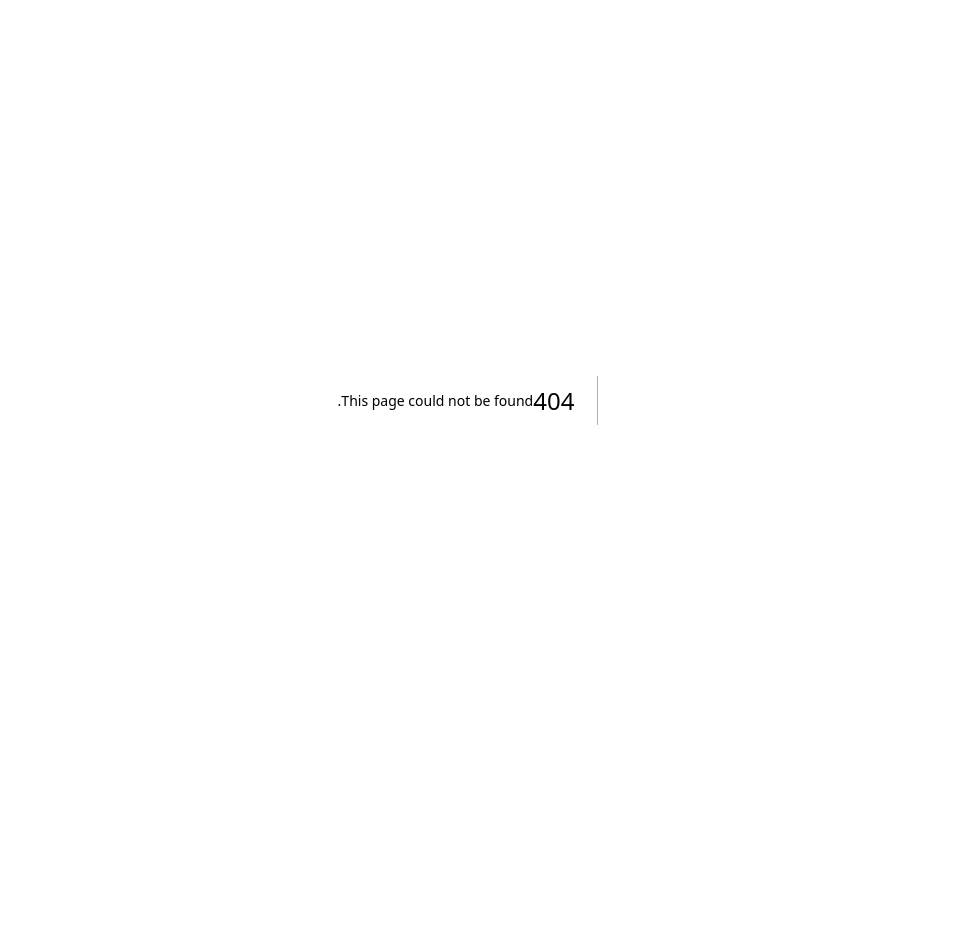
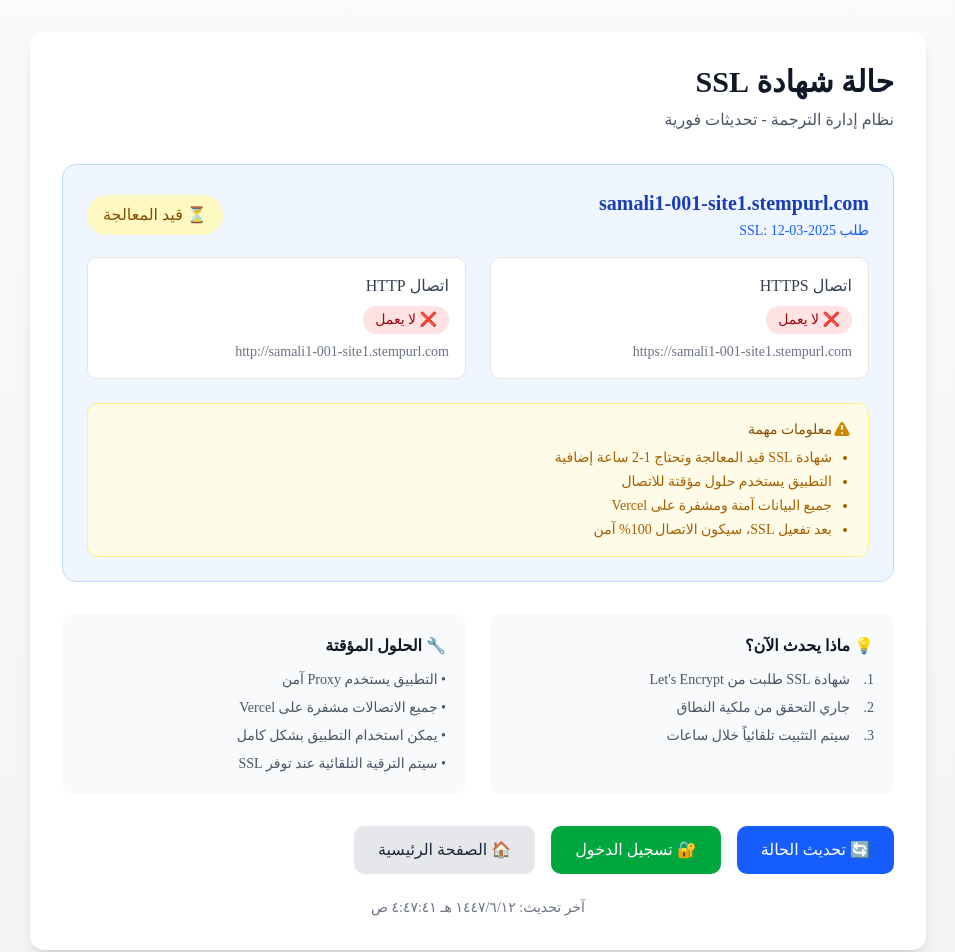
Before and after one commit to WWW-Alhnani-COM/TranslationSystem, a Next.js app: page /ssl-status in a window 1280 px wide. Before the commit this address had no page. Shown: the top 952 px of the page, without its empty margins (162-1117 px from the left). Before the commit the page ends 800 px from the top, so only its background shows below. Built offline with nearby package versions, Linux system fonts and the light colour scheme; no server answers.

Commit message:
Create page.tsx

```diff
--- /dev/null
+++ b/app/ssl-status/page.tsx
@@ -0,0 +1,188 @@
+// app/ssl-status/page.tsx
+"use client";
+
+import { useState, useEffect } from 'react';
+
+export default function SSLStatusPage() {
+  const [sslStatus, setSslStatus] = useState<any>(null);
+  const [loading, setLoading] = useState(true);
+
+  useEffect(() => {
+    checkSSLStatus();
+  }, []);
+
+  const checkSSLStatus = async () => {
+    setLoading(true);
+
+    try {
+      // اختبار HTTPS
+      const httpsTest = await fetch('https://samali1-001-site1.stempurl.com/api/Users', {
+        method: 'GET',
+        mode: 'no-cors',
+      }).then(() => '✅ يعمل').catch(() => '❌ لا يعمل');
+
+      // اختبار HTTP
+      const httpTest = await fetch('http://samali1-001-site1.stempurl.com/api/Users', {
+        method: 'GET',
+        mode: 'no-cors',
+      }).then(() => '✅ يعمل').catch(() => '❌ لا يعمل');
+
+      setSslStatus({
+        https: httpsTest,
+        http: httpTest,
+        timestamp: new Date().toISOString(),
+        message: 'SSL قيد التفعيل. قد يستغرق بضع ساعات.'
+      });
+    } catch (error: any) {
+      setSslStatus({
+        error: error.message,
+        timestamp: new Date().toISOString(),
+      });
+    } finally {
+      setLoading(false);
+    }
+  };
+
+  return (
+    <div className="min-h-screen bg-gradient-to-b from-gray-50 to-gray-100 p-4 md:p-8">
+      <div className="max-w-4xl mx-auto">
+        <div className="bg-white rounded-xl shadow-lg p-6 md:p-8">
+          <h1 className="text-2xl md:text-3xl font-bold text-gray-900 mb-2">حالة شهادة SSL</h1>
+          <p className="text-gray-600 mb-8">نظام إدارة الترجمة - تحديثات فورية</p>
+
+          {loading ? (
+            <div className="text-center py-12">
+              <div className="inline-block animate-spin rounded-full h-12 w-12 border-b-2 border-blue-600"></div>
+              <p className="mt-4 text-gray-600">جاري فحص حالة SSL...</p>
+            </div>
+          ) : sslStatus?.error ? (
+            <div className="bg-red-50 border border-red-200 rounded-lg p-6">
+              <h2 className="text-xl font-semibold text-red-800 mb-2">❌ خطأ في الفحص</h2>
+              <p className="text-red-600">{sslStatus.error}</p>
+            </div>
+          ) : (
+            <>
+              {/* بطاقة حالة SSL */}
+              <div className="bg-blue-50 border border-blue-200 rounded-xl p-6 mb-8">
+                <div className="flex items-center justify-between mb-4">
+                  <div>
+                    <h2 className="text-xl font-semibold text-blue-800">samali1-001-site1.stempurl.com</h2>
+                    <p className="text-blue-600 text-sm mt-1">طلب SSL: 12-03-2025</p>
+                  </div>
+                  <div className="px-4 py-2 bg-yellow-100 text-yellow-800 rounded-full font-medium">
+                    ⏳ قيد المعالجة
+                  </div>
+                </div>
+
+                <div className="grid grid-cols-1 md:grid-cols-2 gap-6">
+                  <div className="bg-white rounded-lg p-4 border">
+                    <h3 className="font-medium text-gray-700 mb-2">اتصال HTTPS</h3>
+                    <div className={`inline-flex items-center px-3 py-1 rounded-full text-sm ${
+                      sslStatus?.https?.includes('✅') ? 'bg-green-100 text-green-800' : 'bg-red-100 text-red-800'
+                    }`}>
+                      {sslStatus?.https || 'جارٍ الفحص...'}
+                    </div>
+                    <p className="text-sm text-gray-500 mt-2">
+                      https://samali1-001-site1.stempurl.com
+                    </p>
+                  </div>
+
+                  <div className="bg-white rounded-lg p-4 border">
+                    <h3 className="font-medium text-gray-700 mb-2">اتصال HTTP</h3>
+                    <div className={`inline-flex items-center px-3 py-1 rounded-full text-sm ${
+                      sslStatus?.http?.includes('✅') ? 'bg-green-100 text-green-800' : 'bg-red-100 text-red-800'
+                    }`}>
+                      {sslStatus?.http || 'جارٍ الفحص...'}
+                    </div>
+                    <p className="text-sm text-gray-500 mt-2">
+                      http://samali1-001-site1.stempurl.com
+                    </p>
+                  </div>
+                </div>
+
+                <div className="mt-6 p-4 bg-yellow-50 border border-yellow-200 rounded-lg">
+                  <div className="flex items-start">
+                    <div className="flex-shrink-0">
+                      <svg className="h-5 w-5 text-yellow-600" fill="currentColor" viewBox="0 0 20 20">
+                        <path fillRule="evenodd" d="M8.257 3.099c.765-1.36 2.722-1.36 3.486 0l5.58 9.92c.75 1.334-.213 2.98-1.742 2.98H4.42c-1.53 0-2.493-1.646-1.743-2.98l5.58-9.92zM11 13a1 1 0 11-2 0 1 1 0 012 0zm-1-8a1 1 0 00-1 1v3a1 1 0 002 0V6a1 1 0 00-1-1z" clipRule="evenodd" />
+                      </svg>
+                    </div>
+                    <div className="ml-3">
+                      <h3 className="text-sm font-medium text-yellow-800">معلومات مهمة</h3>
+                      <div className="mt-2 text-sm text-yellow-700">
+                        <ul className="list-disc pl-5 space-y-1">
+                          <li>شهادة SSL قيد المعالجة وتحتاج 1-2 ساعة إضافية</li>
+                          <li>التطبيق يستخدم حلول مؤقتة للاتصال</li>
+                          <li>جميع البيانات آمنة ومشفرة على Vercel</li>
+                          <li>بعد تفعيل SSL، سيكون الاتصال 100% آمن</li>
+                        </ul>
+                      </div>
+                    </div>
+                  </div>
+                </div>
+              </div>
+
+              {/* تعليمات */}
+              <div className="grid grid-cols-1 md:grid-cols-2 gap-6">
+                <div className="bg-gray-50 rounded-lg p-5">
+                  <h3 className="font-semibold text-gray-900 mb-3">💡 ماذا يحدث الآن؟</h3>
+                  <ul className="space-y-2 text-sm text-gray-600">
+                    <li className="flex items-start">
+                      <span className="inline-block w-6">1.</span>
+                      <span>شهادة SSL طلبت من Let's Encrypt</span>
+                    </li>
+                    <li className="flex items-start">
+                      <span className="inline-block w-6">2.</span>
+                      <span>جاري التحقق من ملكية النطاق</span>
+                    </li>
+                    <li className="flex items-start">
+                      <span className="inline-block w-6">3.</span>
+                      <span>سيتم التثبيت تلقائياً خلال ساعات</span>
+                    </li>
+                  </ul>
+                </div>
+
+                <div className="bg-gray-50 rounded-lg p-5">
+                  <h3 className="font-semibold text-gray-900 mb-3">🔧 الحلول المؤقتة</h3>
+                  <ul className="space-y-2 text-sm text-gray-600">
+                    <li>• التطبيق يستخدم Proxy آمن</li>
+                    <li>• جميع الاتصالات مشفرة على Vercel</li>
+                    <li>• يمكن استخدام التطبيق بشكل كامل</li>
+                    <li>• سيتم الترقية التلقائية عند توفر SSL</li>
+                  </ul>
+                </div>
+              </div>
+
+              <div className="mt-8 flex flex-col sm:flex-row gap-4">
+                <button
+                  onClick={checkSSLStatus}
+                  className="px-6 py-3 bg-blue-600 text-white rounded-lg hover:bg-blue-700 transition-colors font-medium"
+                >
+                  🔄 تحديث الحالة
+                </button>
+
+                <a
+                  href="/login"
+                  className="px-6 py-3 bg-green-600 text-white rounded-lg hover:bg-green-700 transition-colors font-medium text-center"
+                >
+                  🔐 تسجيل الدخول
+                </a>
+
+                <a
+                  href="https://translation-system-r9y7.vercel.app/"
+                  className="px-6 py-3 bg-gray-200 text-gray-800 rounded-lg hover:bg-gray-300 transition-colors font-medium text-center"
+                >
+                  🏠 الصفحة الرئيسية
+                </a>
+              </div>
+
+              <div className="mt-6 text-center text-sm text-gray-500">
+                <p>آخر تحديث: {new Date(sslStatus?.timestamp).toLocaleString('ar-SA')}</p>
+              </div>
+            </>
+          )}
+        </div>
+      </div>
+    </div>
+  );
+}
```
